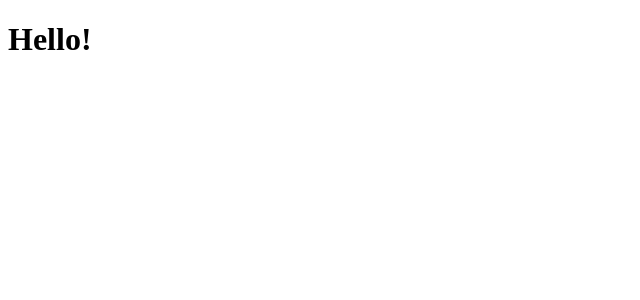
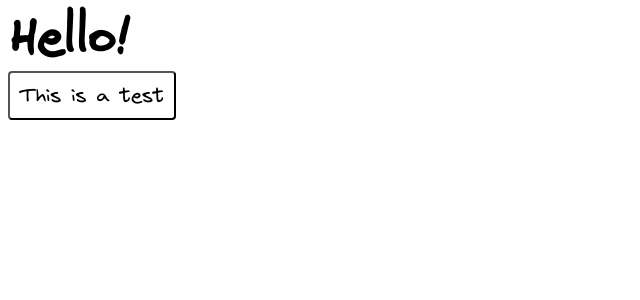
Before and after one commit to andrewinci/excalistore, a React (Vite) app: page / in a window 1280 px wide. Shown: the top 300 px of the page, without its empty margins (0-640 px from the left). Built offline with nearby package versions, Linux system fonts and the light colour scheme.

Commit message:
feat: add title and button components

```diff
--- a/package.json
+++ b/package.json
@@ -9,6 +9,8 @@
     "preview": "vite preview"
   },
   "dependencies": {
+    "@emotion/react": "^11.10.6",
+    "@emotion/styled": "^11.10.6",
     "react": "^18.2.0",
     "react-dom": "^18.2.0"
   },
--- /dev/null
+++ b/src/components/button.tsx
@@ -0,0 +1,14 @@
+import styled from '@emotion/styled'
+
+export const Button = styled.button`
+  font-family: virgil;
+  padding: 10px;
+  background-color: #ffffff;
+  font-size: 20px;
+  border-radius: 4px;
+  color: black;
+  &:hover {
+    color: #ffffff;
+    background-color: black;
+  }
+`
--- /dev/null
+++ b/src/components/index.ts
@@ -0,0 +1,2 @@
+export * from "./button";
+export * from "./typography";
--- /dev/null
+++ b/src/components/typography.tsx
@@ -0,0 +1,8 @@
+import styled from "@emotion/styled";
+
+export const Title = styled.h1`
+font-family: virgil;
+font-weight: bolder;
+font-size: 3em;
+margin: 2px;
+`
--- /dev/null
+++ b/src/fonts/index.ts
@@ -0,0 +1,9 @@
+import { css } from "@emotion/react";
+import virgil from "./Virgil.woff2";
+
+export const GlobalStyles = css`
+  @font-face {
+    font-family: "virgil";
+    src: url(${virgil}) format("woff2");
+  }
+`;
--- a/src/main.tsx
+++ b/src/main.tsx
@@ -1,8 +1,14 @@
+// entry point of the react app that powers the extension pop-up
+import { Global } from '@emotion/react'
 import React from 'react'
 import ReactDOM from 'react-dom/client'
+import { Button, Title } from './components'
+import { GlobalStyles } from './fonts'
 
 ReactDOM.createRoot(document.getElementById('root') as HTMLElement).render(
   <React.StrictMode>
-    <h1>Hello!</h1>
+    <Global styles={GlobalStyles} />
+    <Title>Hello!</Title>
+    <Button>This is a test</Button>
   </React.StrictMode>,
 )
```
Also changed, not shown: src/fonts/Virgil.woff2 (added), 1 other file (tests, documents, lock files or other folders).
